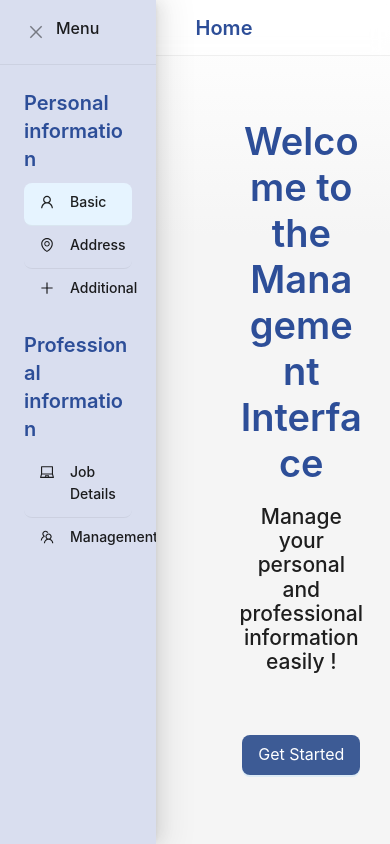
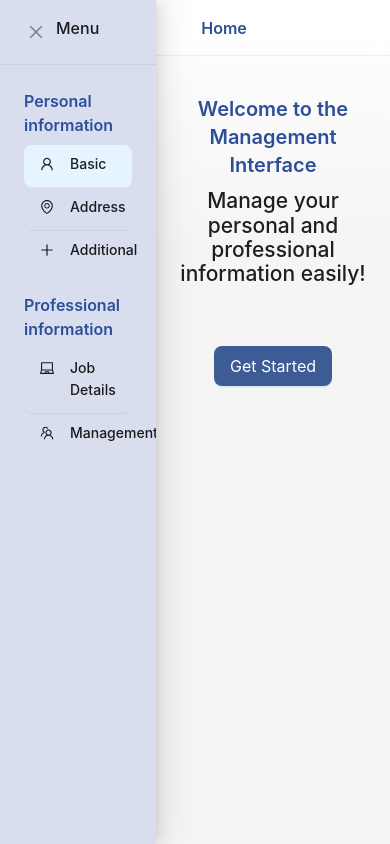
Before and after one commit to lem-09/drawer, a React (Create React App) app: page / in a window 390 px wide. Both pictures are taken after a click on the button "Get Started". Built offline with nearby package versions, Linux system fonts and the light colour scheme.

Commit message:
Adjust titles on mobile (working better)

```diff
--- a/src/App.tsx
+++ b/src/App.tsx
@@ -25,6 +25,7 @@ type FormSchema = {
     title: string;
     categories: FormCategory[];
 };
+
 const formSchemas: FormSchema[] = [
     {
         title: 'Personal information',
@@ -79,15 +80,14 @@ const App: React.FC = () => {
             layout="top"
             siderWidth={0}
             contentStyle={{ padding: 20, transition: 'margin-left 0.3s ease' }}
-
             headerContentRender={() => (
                 <Flex align="center" style={{ width: '100%', justifyContent: 'center' }}>
                     {!showIntro ? (
-                        <Title level={4} style={{ margin: 0, color: '#2d4e98' }}>
+                        <Title level={isMobile ? 5 : 4} style={{ margin: 0, color: '#2d4e98' }}>
                             {activeForm.title}
                         </Title>
                     ) : (
-                        <Title level={4} style={{ margin: 0, color: '#2d4e98' }}>
+                        <Title level={isMobile ? 5 : 4} style={{ margin: 0, color: '#2d4e98' }}>
                             Home
                         </Title>
                     )}
@@ -98,11 +98,7 @@ const App: React.FC = () => {
                 <Drawer
                     title={
                         <Flex justify="space-between" align="center">
-                            {isMobile ? (
-                                <h4>Menu</h4>
-                                ) : (
-                                <h2>Menu</h2>
-                            )}
+                            <h4>Menu</h4>
                             {!showIntro && (
                                 <Button
                                     type="primary"
@@ -126,7 +122,7 @@ const App: React.FC = () => {
                 >
                     {formSchemas.map((form, formIndex) => (
                         <div key={formIndex} style={{ marginBottom: 20 }}>
-                            <Title level={4} style={{ color: '#2d4e98' }}>
+                            <Title level={isMobile ? 5 : 4} style={{ color: '#2d4e98' }}>
                                 {form.title}
                             </Title>
 
@@ -157,29 +153,22 @@ const App: React.FC = () => {
                 <Content
                     style={{
                         flex: 1,
-                        marginLeft: isMobile && drawerOpen ? 200 : drawerOpen ? 320 : 0,
+                        marginLeft: drawerOpen ? (isMobile ? '40vw' : '320px') : 0,
                         width: isMobile ? `calc(100% - ${drawerOpen ? 40 : 0}vw)` : `calc(100% - ${drawerOpen ? 320 : 0}px)`,
                         transition: 'all 0.3s ease',
                     }}
                 >
-
-                {!drawerOpen && !showIntro && (
-                        <Button type="primary" onClick={() => setDrawerOpen(true)} style={{ marginBottom: 20, backgroundColor: '#3d5b95' }}>
-                            Open drawer
-                        </Button>
-                    )}
-
                     {showIntro ? (
-                        <div style={{ textAlign: 'center', padding: '5vh 5vw' }}>
-                            <Title level={1} style={{ color: '#2d4e98' }}>Welcome to the Management Interface</Title>
-                            <h2>Manage your personal and professional information easily !</h2>
+                        <div style={{ textAlign: 'center', paddingTop: '10%' }}>
+                            <Title level={isMobile ? 4 : 1} style={{ color: '#2d4e98' }}>Welcome to the Management Interface</Title>
+                            <h2>Manage your personal and professional information easily!</h2>
                             <Button type="primary" size="large" onClick={() => setDrawerOpen(true)} style={{ backgroundColor: '#3d5b95', marginTop: '50px' }}>
                                 Get Started
                             </Button>
                         </div>
                     ) : (
                         <>
-                            <Title level={1} style={{ color: '#2d4e98' }}>{activeCategory.label}</Title>
+                            <Title level={isMobile ? 4 : 1} style={{ color: '#2d4e98' }}>{activeCategory.label}</Title>
                             <JsonForms
                                 schema={activeCategory.schema}
                                 uischema={activeCategory.uiSchema}
```
